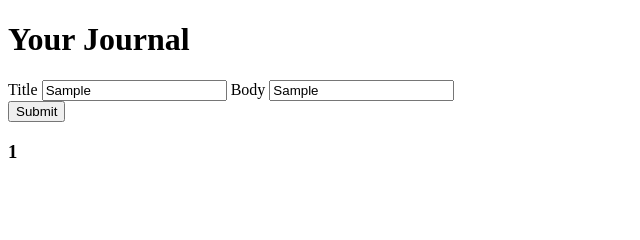
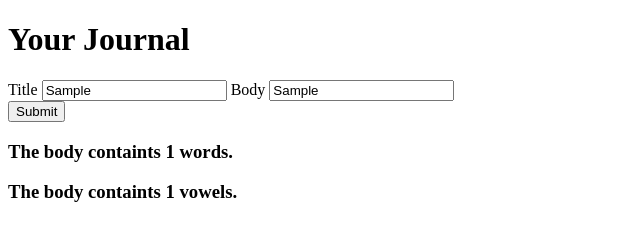
Before and after one commit to Connor85/JS-Journal, a website built with webpack: page dist/index.html in a window 1280 px wide. Both pictures are taken after typing "Sample", "Sample" into the empty fields and a click on the button "Submit". Shown: the whole page, without its empty margins (0-640 px from the left). Built offline with nearby package versions, Linux system fonts and the light colour scheme.

Commit message:
finish vowel counter

```diff
--- a/src/journal-logic.js
+++ b/src/journal-logic.js
@@ -4,6 +4,27 @@
     this.wordCount = function(){
         var bodyArr = this.body.split(" ");
         return bodyArr.length;
+    }
+
+    this.vowelCount = function(){
+        var vowels = ["a", "e", "i", "o", "u"];
+        var splitBody = [];
+        splitBody = this.body.split();
+        var totalVowels = 0;
+
+        splitBody.forEach(function (word){
+
+            for(var i = 0; i < word.length; i++ ){
+                vowels.forEach(function (vowel) {
+                    if (word[i].includes(vowel)){
+                        totalVowels += 1;
+                     }
+                });
+            }
+        });
+
+        return totalVowels;
+
     }
 }
 
--- a/src/main.js
+++ b/src/main.js
@@ -7,7 +7,8 @@ $(document).ready(function(){
         var body = $("#body").val();
         var newEntry = new Entry(title, body);
         var result = newEntry.wordCount();
-        // var wordCount = wordCount(body);
-        $('#result').text(result);
+        var vowels = newEntry.vowelCount();
+        $('#word-count').text("The body containts " + result +" words.");
+        $('#vowel-count').text("The body containts " + result +" vowels.");
     });
 });
```
Also changed, not shown: dist/bundle.js, dist/index.html.
